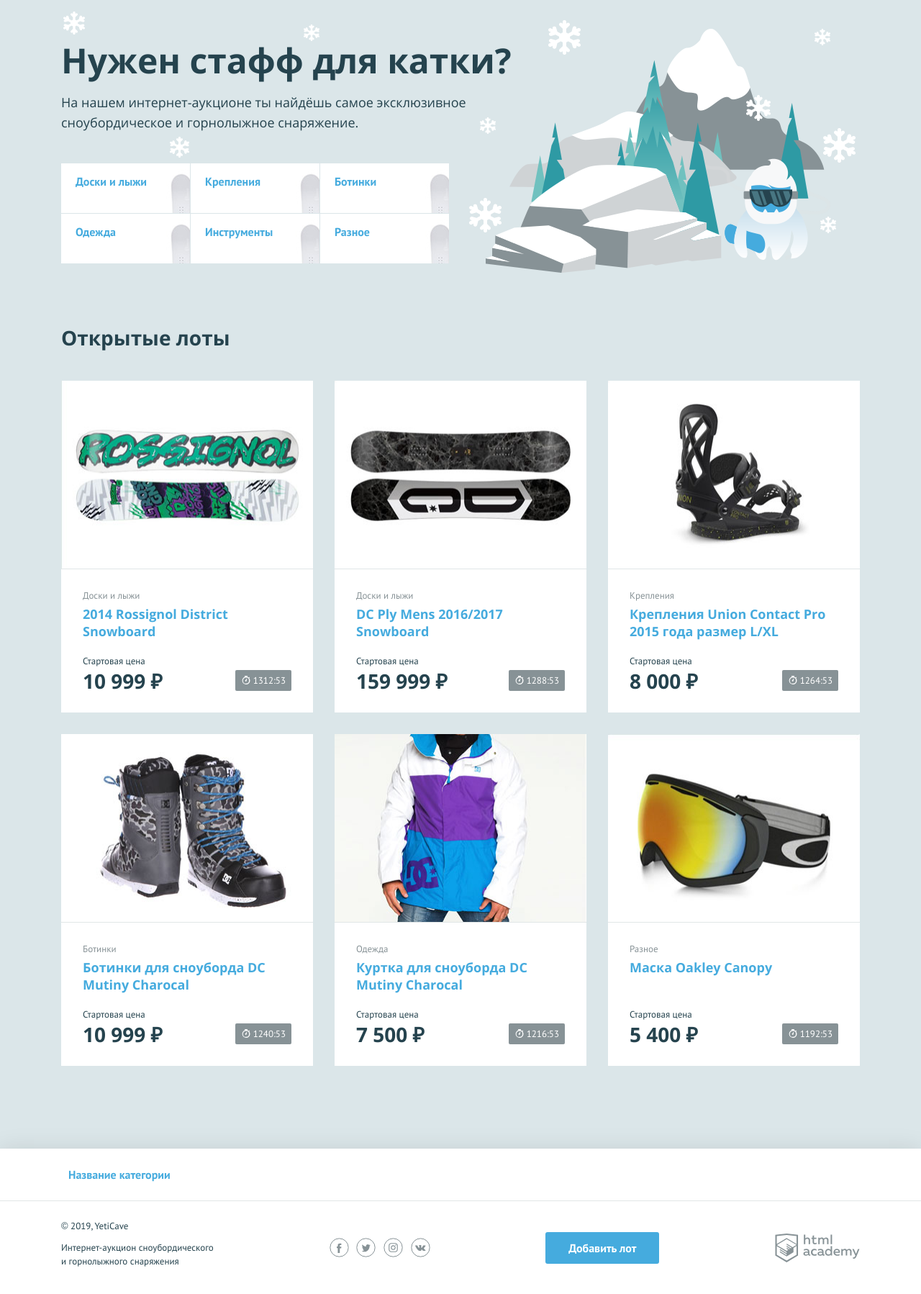
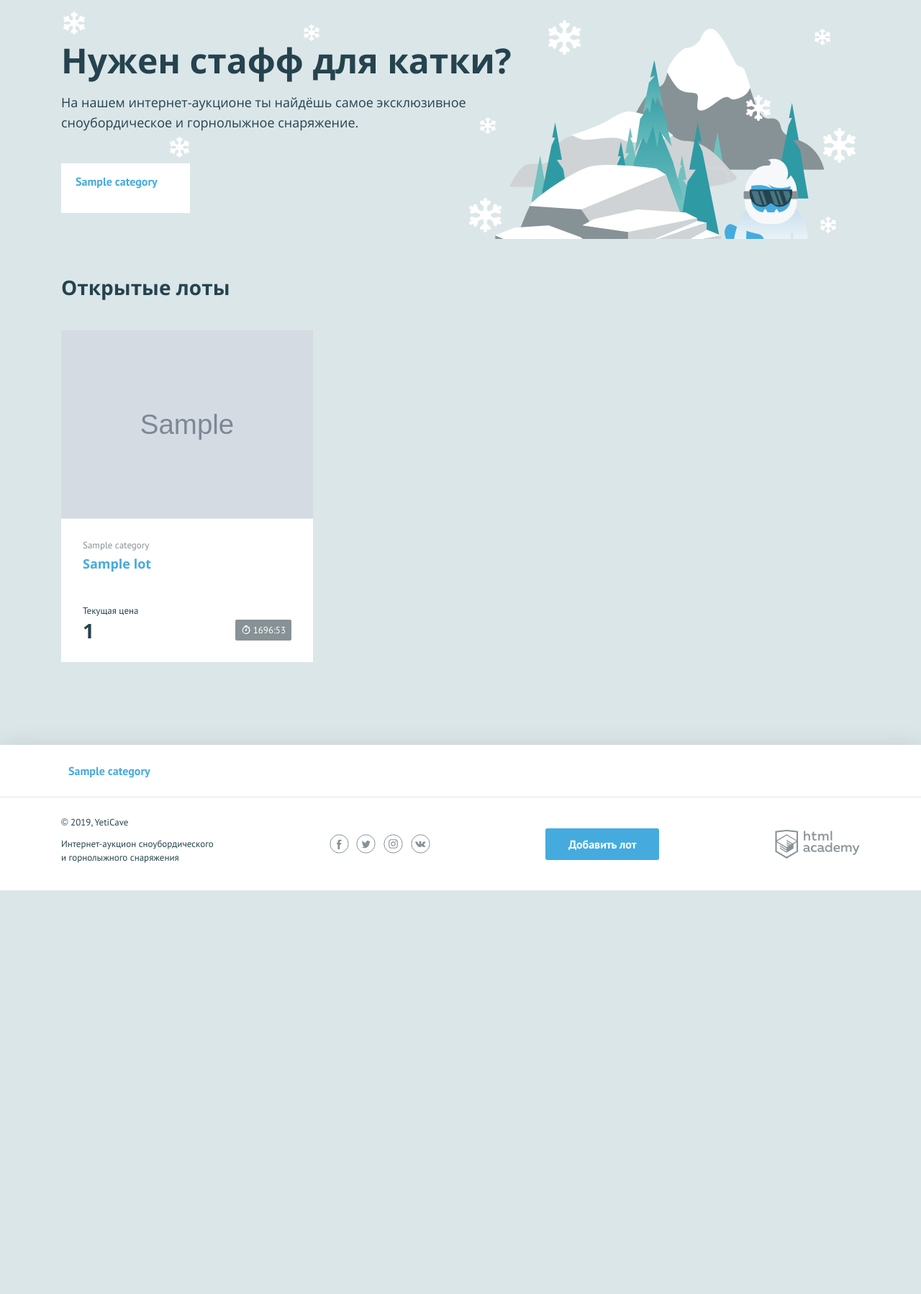
Before and after one commit to kkirillmk/130452-yeticave-11, a PHP site: page / in a window 1280 px wide. Shown: the part 107-1905 px from the top of the page at 72% size. After the commit the page ends 1344 px from the top, so only its background shows below. Run offline with PHP 8.4, Linux system fonts and the light colour scheme; tables that the repository leaves empty hold one stand-in row (values such as "Sample post"); grey boxes marked "Sample" are stand-in pictures.

Commit message:
Added queries from mysql to php

```diff
--- a/helpers.php
+++ b/helpers.php
@@ -26,6 +26,7 @@ function dateEndOfLot($end_date) {
     $hours = 0;
     $minutes = 0;
     $ts_remain = 0;
+
     if (is_date_valid($end_date)) {
         $end_date = strtotime($end_date);
         $ts_remain = $end_date - $cur_ts_time;
--- a/index.php
+++ b/index.php
@@ -1,19 +1,35 @@
 <?php
 require_once "helpers.php";
 
-$cats = ["Доски и лыжи", "Крепления", "Ботинки", "Одежда", "Инструменты", "Разное"];
-$lots = [["name" => "2014 Rossignol District Snowboard", "category" => "Доски и лыжи",
-    "price" => 10999, "end_date" => "2019-12-30", "img" => "img/lot-1.jpg"],
-    ["name" => "DC Ply Mens 2016/2017 Snowboard", "category" => "Доски и лыжи",
-        "price" => 159999, "end_date" => "2019-12-29", "img" => "img/lot-2.jpg"],
-    ["name" => "Крепления Union Contact Pro 2015 года размер L/XL", "category" => "Крепления",
-        "price" => 8000, "end_date" => "2019-12-28", "img" => "img/lot-3.jpg"],
-    ["name" => "Ботинки для сноуборда DC Mutiny Charocal", "category" => "Ботинки",
-        "price" => 10999, "end_date" => "2019-12-27", "img" => "img/lot-4.jpg"],
-    ["name" => "Куртка для сноуборда DC Mutiny Charocal", "category" => "Одежда",
-        "price" => 7500, "end_date" => "2019-12-26", "img" => "img/lot-5.jpg"],
-    ["name" => "Маска Oakley Canopy", "category" => "Разное",
-        "price" => 5400, "end_date" => "2019-12-25", "img" => "img/lot-6.jpg"]];
+$sql_connect = mysqli_connect("127.0.0.1", "root", "", "yeticave");
+mysqli_set_charset($sql_connect, "utf-8");
+
+$lots = [];
+$cats = [];
+
+if (!$sql_connect) {
+    echo ("Ошибка подключения: " . mysqli_connect_error());
+} else {
+    $sql = "SELECT l.`name`, `starting_price`, `img`, MAX(b.`bet_sum`) AS `current_price`,
+            c.`name`  AS `category`, `date_end` FROM lots l
+            LEFT JOIN `bets` b ON b.`id_lot` = l.`id`
+            JOIN `categories` c ON c.`id` = l.`id_category`
+            WHERE l.`date_end` > NOW()
+            GROUP BY l.`id` ORDER BY l.`id` DESC";
+    $result = mysqli_query($sql_connect, $sql);
+    if (!$result) {
+        echo ("Ошибка запроса: " . mysqli_error($sql_connect));
+    } else {
+        $lots = mysqli_fetch_all($result, MYSQLI_ASSOC);
+    }
+}
+$sql = "SELECT * FROM `categories`";
+$result = mysqli_query($sql_connect, $sql);
+if (!$result) {
+    echo ("Ошибка запроса: " . mysqli_error($sql_connect));
+} else {
+    $cats = mysqli_fetch_all($result, MYSQLI_ASSOC);
+}
 
 $main_content = include_template("main.php", [
     "cats" => $cats,
@@ -23,5 +39,6 @@ echo $layout_content = include_template("layout.php", [
     "main_content" => $main_content,
     "title" => "Главная",
     "is_auth" => rand(0, 1),
-    "user_name" => "Kirill"
+    "user_name" => "Kirill",
+    "cats" => $cats
 ]);
--- a/queries.sql
+++ b/queries.sql
@@ -1,4 +1,4 @@
-INSERT INTO categories (name, chararcter)
+INSERT INTO categories (name, character_code)
 VALUES ('Доски и лыжи', 'boards'),
        ('Крепления', 'attachment'),
        ('Ботинки', 'boots'),
@@ -25,7 +25,7 @@ VALUES ('2', '5', '2019-11-10 11:30:00', '5500'),
 
 SELECT name FROM categories;
 
-SELECT l.name, starting_price, img, MAX(b.bet_sum) AS current_price, c.name FROM lots l
+SELECT l.name, starting_price, img, MAX(b.bet_sum) AS current_price, c.name  AS category, date_end FROM lots l
 LEFT JOIN bets b ON b.id_lot = l.id
 JOIN categories c ON c.id = l.id_category
 WHERE l.date_end > NOW()
--- a/schema.sql
+++ b/schema.sql
@@ -7,7 +7,7 @@ USE yeticave;
 CREATE TABLE categories (
 id INT AUTO_INCREMENT PRIMARY KEY,
 name VARCHAR(128) NOT NULL,
-chararcter VARCHAR(24)
+character_code VARCHAR(24)
 );
 CREATE TABLE lots (
 id INT AUTO_INCREMENT PRIMARY KEY,
--- a/templates/layout.php
+++ b/templates/layout.php
@@ -22,7 +22,7 @@
             <a class="main-header__add-lot button" href="../pages/add-lot.html">Добавить лот</a>
 
             <nav class="user-menu">
-                <?php if($is_auth): ?>
+                <?php if ($is_auth): ?>
                     <div class="user-menu__logged">
                         <p><?= $user_name; ?></p>
                         <a class="user-menu__bets" href="../pages/my-bets.html">Мои ставки</a>
@@ -50,10 +50,11 @@
 <footer class="main-footer">
     <nav class="nav">
         <ul class="nav__list container">
-            <!--заполните этот список из массива категорий-->
+            <?php foreach ($cats as $value): ?>
             <li class="nav__item">
-                <a href="../pages/all-lots.html">Название категории</a>
+                <a href="../pages/all-lots.html"><?= $value["name"]; ?></a>
             </li>
+            <?php endforeach; ?>
         </ul>
     </nav>
     <div class="main-footer__bottom container">
--- a/templates/main.php
+++ b/templates/main.php
@@ -3,8 +3,8 @@
     <p class="promo__text">На нашем интернет-аукционе ты найдёшь самое эксклюзивное сноубордическое и горнолыжное снаряжение.</p>
     <ul class="promo__list">
         <?php foreach ($cats as $value): ?>
-            <li class="promo__item promo__item--boards">
-                <a class="promo__link" href="../pages/all-lots.html"><?= $value; ?></a>
+            <li class="promo__item promo__item--<?= $value["character_code"] ?>">
+                <a class="promo__link" href="../pages/all-lots.html"><?= $value["name"]; ?></a>
             </li>
         <?php endforeach; ?>
     </ul>
@@ -24,14 +24,19 @@
                     <h3 class="lot__title"><a class="text-link" href="../pages/lot.html"><?= $lot["name"]; ?></a></h3>
                     <div class="lot__state">
                         <div class="lot__rate">
-                            <span class="lot__amount">Стартовая цена</span>
-                            <span class="lot__cost"><?= priceFormat($lot["price"]); ?></span>
+                            <?php if ($lot["current_price"]): ?>
+                                <span class="lot__amount">Текущая цена</span>
+                                <span class="lot__cost"><?= priceFormat($lot["current_price"]); ?></span>
+                            <?php else: ?>
+                                <span class="lot__amount">Стартовая цена</span>
+                                <span class="lot__cost"><?= priceFormat($lot["starting_price"]); ?></span>
+                            <?php endif; ?>
                         </div>
                         <div class="lot__timer timer
-                                    <?php if(strspn((dateEndOfLot($lot["end_date"])),"00:")): ?>
+                                    <?php if(strspn((dateEndOfLot($lot["date_end"])),"00:")): ?>
                                     timer--finishing
                                     <?php endif; ?>">
-                            <?= dateEndOfLot($lot["end_date"]); ?>
+                            <?= dateEndOfLot($lot["date_end"]); ?>
                         </div>
                     </div>
                 </div>
```
